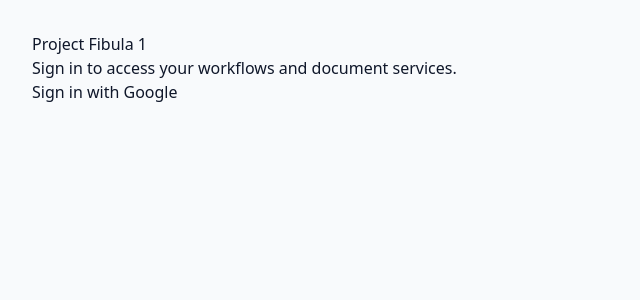
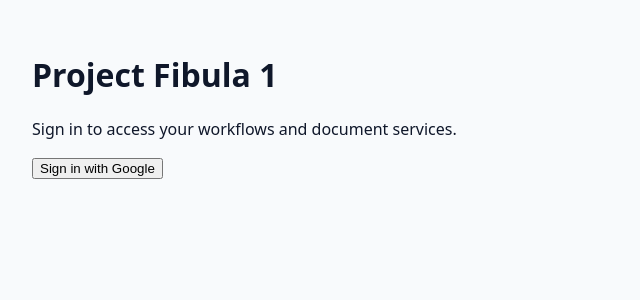
Before and after one commit to FaryzK/project-fibula-1, a React (Vite) app in the folder frontend/: page /login in a window 1280 px wide. Shown: the top 300 px of the page, without its empty margins (0-640 px from the left). Built offline with nearby package versions, Linux system fonts and the light colour scheme; no server answers.

Commit message:
fix: disable tailwind preflight to prevent style regression

```diff
--- a/frontend/tailwind.config.js
+++ b/frontend/tailwind.config.js
@@ -1,6 +1,9 @@
 /** @type {import('tailwindcss').Config} */
 export default {
   content: ['./index.html', './src/**/*.{js,jsx}'],
+  corePlugins: {
+    preflight: false
+  },
   theme: {
     extend: {}
   },
```
